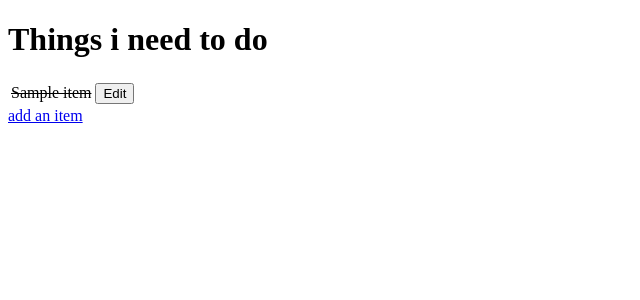
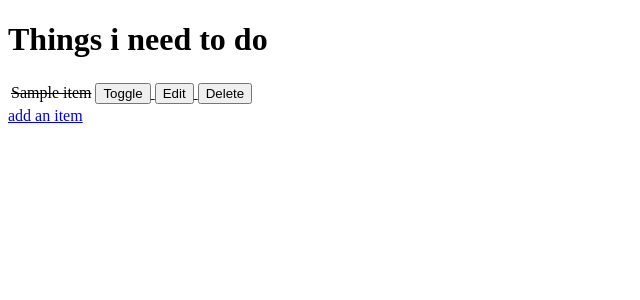
Before and after one commit to HLuke93/hello-django, a Django app: page / in a window 1280 px wide. Shown: the top 300 px of the page, without its empty margins (0-640 px from the left). Run offline with Django 3.2, Linux system fonts and the light colour scheme; tables that the repository leaves empty hold one stand-in row (values such as "Sample post").

Commit message:
finish video 13 , completed django task manager app

```diff
--- a/django_todo/urls.py
+++ b/django_todo/urls.py
@@ -15,10 +15,12 @@ Including another URLconf
 """
 from django.contrib import admin
 from django.urls import path
-from todo.views import get_todo_list, add_item, edit_item
+from todo import views
 urlpatterns = [
     path('admin/', admin.site.urls),
-    path('', get_todo_list, name='get_todo_list'),
-    path('add', add_item, name='add'),
-    path('edit/<item_id>', edit_item, name='edit')
+    path('', views.get_todo_list, name='get_todo_list'),
+    path('add', views.add_item, name='add'),
+    path('edit/<item_id>', views.edit_item, name='edit'),
+    path('toggle/<item_id>', views.toggle_item, name='toggle'),
+    path('delete/<item_id>', views.delete_item, name='delete')
 ]
--- a/todo/templates/todo/todo_list.html
+++ b/todo/templates/todo/todo_list.html
@@ -17,8 +17,14 @@
         <td>{{ item.name }}</td>
         {% endif %}
         <td>
+            <a href="/toggle/{{ item.id }}">
+                <button>Toggle</button>
+            </a>
             <a href="/edit/{{ item.id }}">
                 <button>Edit</button>
+            </a>
+            <a href="/delete/{{ item.id }}">
+                <button>Delete</button>
             </a>
         </td>
         </tr>
--- a/todo/views.py
+++ b/todo/views.py
@@ -39,3 +39,16 @@ def edit_item(request,item_id):
         'form' : form
     }
     return render(request, 'todo/edit_item.html', context)
+
+
+def toggle_item(request, item_id):
+    item = get_object_or_404(Item, id=item_id)
+    item.done = not item.done
+    item.save()
+    return redirect('get_todo_list')
+
+
+def delete_item(request, item_id):
+    item = get_object_or_404(Item, id=item_id)
+    item.delete()
+    return redirect('get_todo_list')
```
Also changed, not shown: db.sqlite3.
